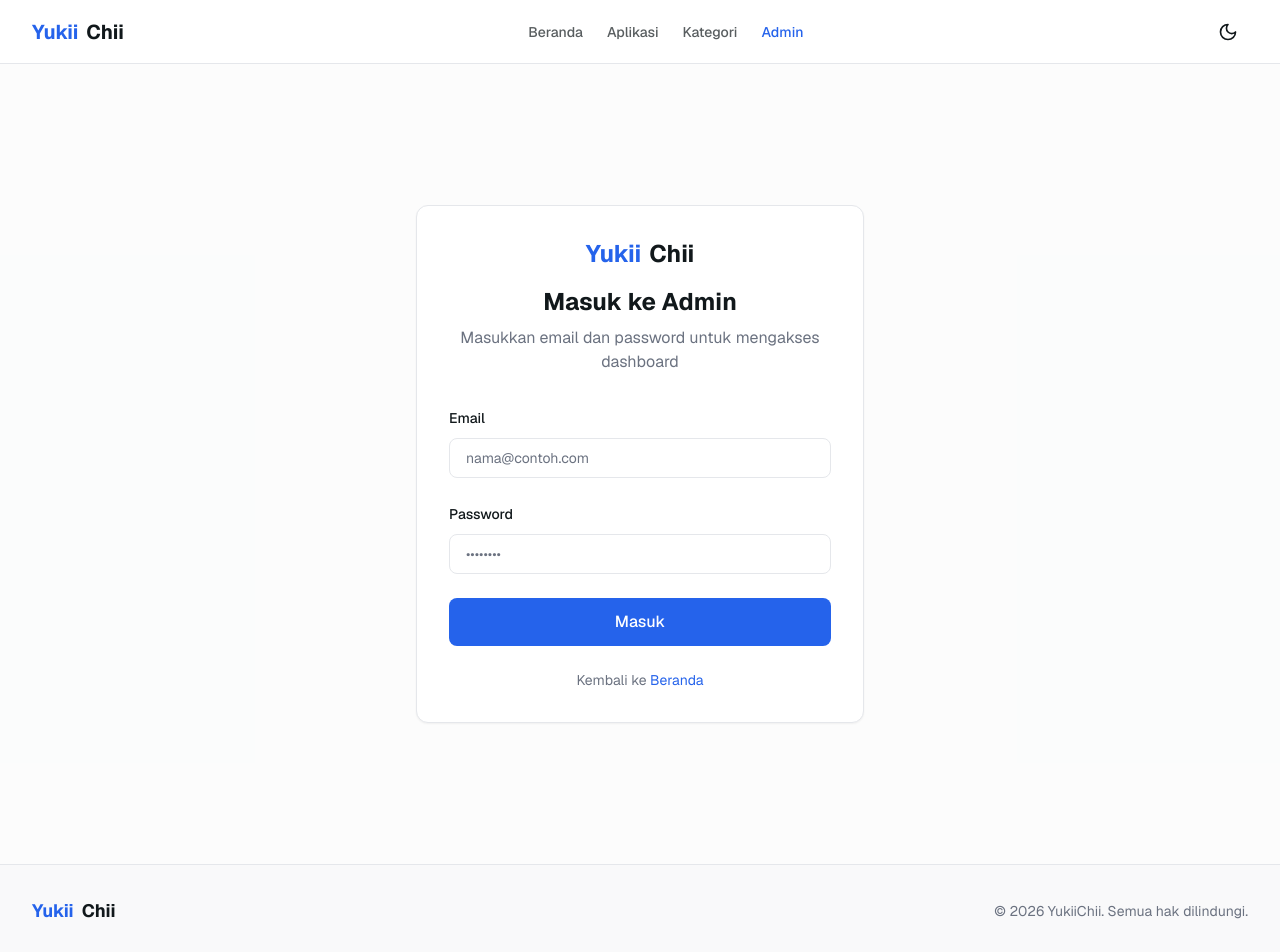
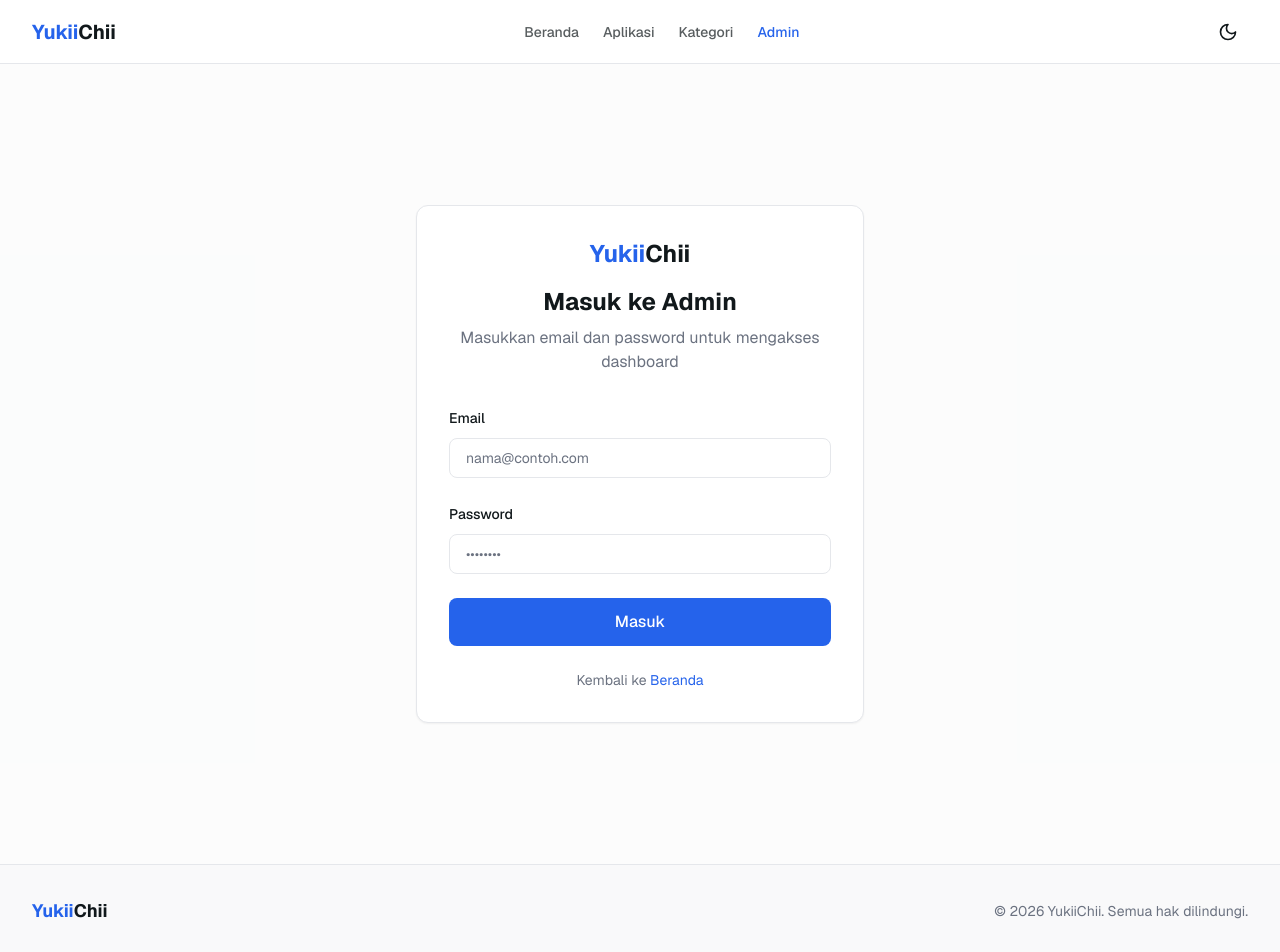
Before and after one commit to Zuyaze/yukiichii, a Next.js app: page /login in a window 1280 px wide. Shown: the top 952 px of the page. Built offline with nearby package versions, Linux system fonts and the light colour scheme.

Commit message:
Fix: GRATIS pill, mobile back-to-site button, joined YukiiChii logo

```diff
--- a/src/app/(public)/layout.tsx
+++ b/src/app/(public)/layout.tsx
@@ -43,7 +43,7 @@ export default function PublicLayout({ children }: { children: ReactNode }) {
 
       <header className="relative w-full h-16 border-b border-border bg-white dark:bg-[#020617]">
         <nav className="h-full mx-auto flex max-w-7xl items-center justify-between px-4 sm:px-6 lg:px-8" aria-label="Main navigation">
-          <Link href="/" className="flex items-center gap-2" aria-label="YukiiChii Home">
+          <Link href="/" className="flex items-center" aria-label="YukiiChii Home">
             <span className="text-xl font-bold text-primary">Yukii</span>
             <span className="text-xl font-bold text-foreground">Chii</span>
           </Link>
@@ -136,7 +136,7 @@ export default function PublicLayout({ children }: { children: ReactNode }) {
       <footer className="border-t border-border bg-muted/50">
         <div className="mx-auto max-w-7xl px-4 py-8 sm:px-6 lg:px-8">
           <div className="flex flex-col items-center justify-between gap-4 sm:flex-row">
-            <div className="flex items-center gap-2">
+            <div className="flex items-center">
               <span className="text-lg font-bold text-primary">Yukii</span>
               <span className="text-lg font-bold text-foreground">Chii</span>
             </div>
--- a/src/app/(public)/login/page.tsx
+++ b/src/app/(public)/login/page.tsx
@@ -44,7 +44,7 @@ export default function LoginPage() {
       <div className="w-full max-w-md">
         <div className="bg-card rounded-xl shadow-sm border border-border p-8">
           <div className="text-center mb-8">
-            <Link href="/" className="inline-flex items-center gap-2 mb-4">
+            <Link href="/" className="inline-flex items-center mb-4">
               <span className="text-2xl font-bold text-primary">Yukii</span>
               <span className="text-2xl font-bold text-foreground">Chii</span>
             </Link>
--- a/src/components/admin-shell.tsx
+++ b/src/components/admin-shell.tsx
@@ -4,7 +4,7 @@ import { ReactNode, useEffect, useState } from 'react'
 import Link from 'next/link'
 import { usePathname } from 'next/navigation'
 import { cn } from '@/lib/utils'
-import { LayoutDashboard, Box, Tag, LogOut, Menu, X, ChevronDown } from 'lucide-react'
+import { LayoutDashboard, Box, Tag, LogOut, Menu, X, ChevronDown, ArrowLeft } from 'lucide-react'
 import { signOut } from 'next-auth/react'
 import { Button } from '@/components/ui/button'
 import {
@@ -58,7 +58,7 @@ export function AdminShell({ email, children }: AdminShellProps) {
       >
         <div className="flex flex-col h-full">
           <div className="flex items-center justify-between h-16 px-6 border-b border-border">
-            <Link href="/dashboard" className="flex items-center gap-2">
+            <Link href="/dashboard" className="flex items-center">
               <span className="text-xl font-bold text-primary">Yukii</span>
               <span className="text-xl font-bold text-foreground">Chii</span>
             </Link>
@@ -137,9 +137,10 @@ export function AdminShell({ email, children }: AdminShellProps) {
             <div className="flex items-center gap-2 sm:gap-4">
               <Link
                 href="/"
-                className="hidden sm:block text-sm text-muted-foreground hover:text-foreground"
+                className="flex items-center gap-1.5 text-sm text-muted-foreground hover:text-foreground"
               >
-                Lihat Website
+                <ArrowLeft className="w-4 h-4" />
+                Situs
               </Link>
               <AdminThemeToggle />
             </div>
--- a/src/components/app-card.tsx
+++ b/src/components/app-card.tsx
@@ -60,8 +60,8 @@ export function AppCard({
         )}
 
         {/* Free pill */}
-        <span className="absolute bottom-1 left-1 px-1.5 py-0.5 text-[8px] font-black rounded bg-green-500 text-white tracking-wide">
-          FREE
+        <span className="absolute bottom-1 left-1 px-1.5 py-0.5 text-[8px] font-bold rounded bg-green-500 text-white tracking-wide">
+          GRATIS
         </span>
       </div>
 
```
